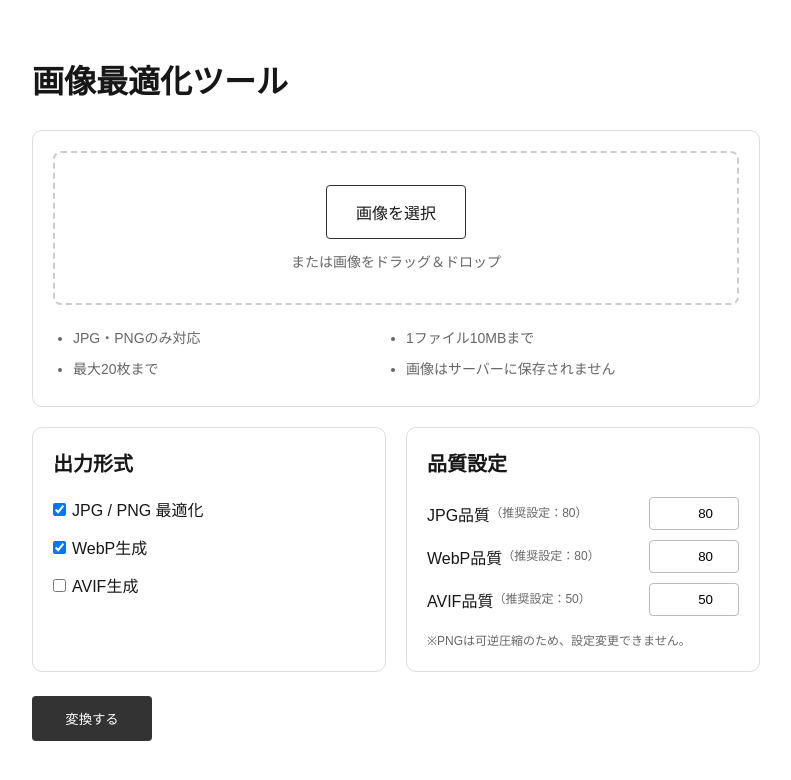
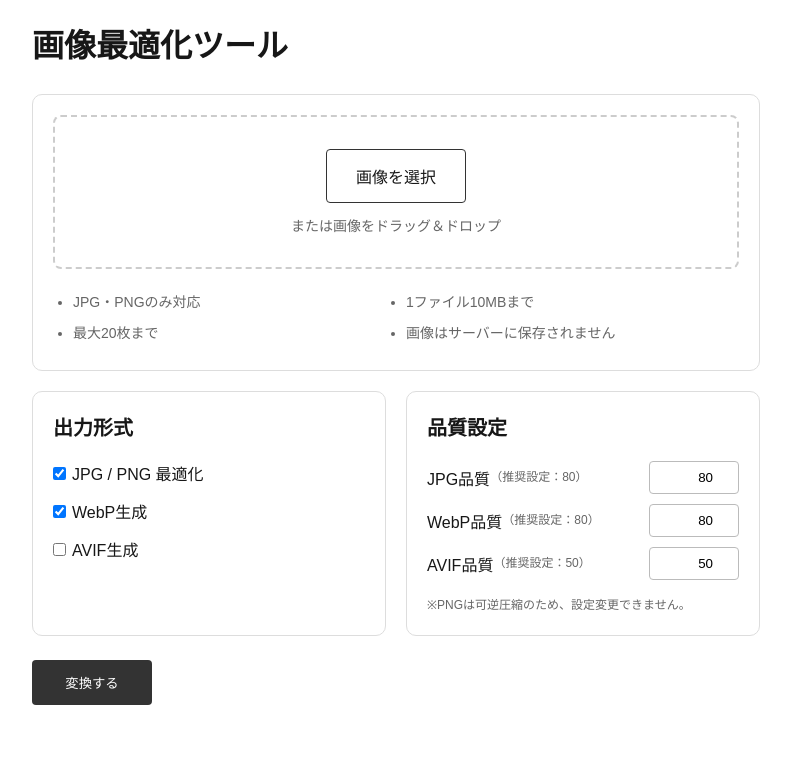
Before and after one commit to KanoKawashima/image-optimizer, a Next.js app: page / in a window 1280 px wide. Shown: the top 780 px of the page, without its empty margins (244-1035 px from the left). Built offline with nearby package versions, Linux system fonts and the light colour scheme.

Commit message:
[ update ] 見た目調整

```diff
--- a/app/page.module.css
+++ b/app/page.module.css
@@ -2,7 +2,7 @@
   width: 80%;
   max-width: 768px;
   margin: 0 auto;
-  padding: 56px 20px 80px;
+  padding: 20px 20px 80px;
 }
 
 .title {
```
